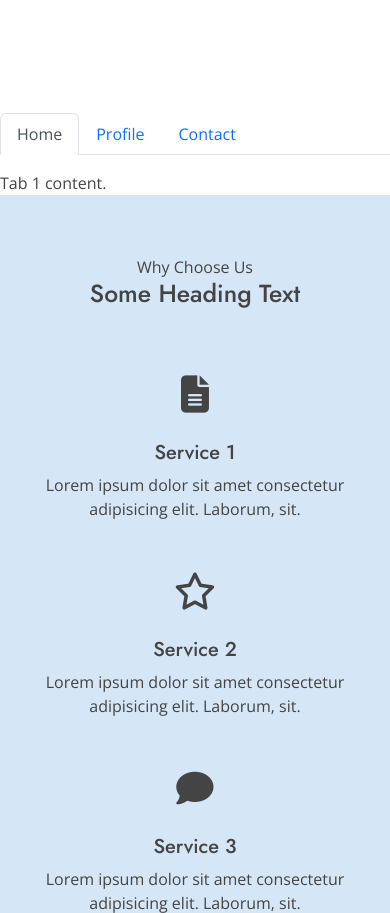
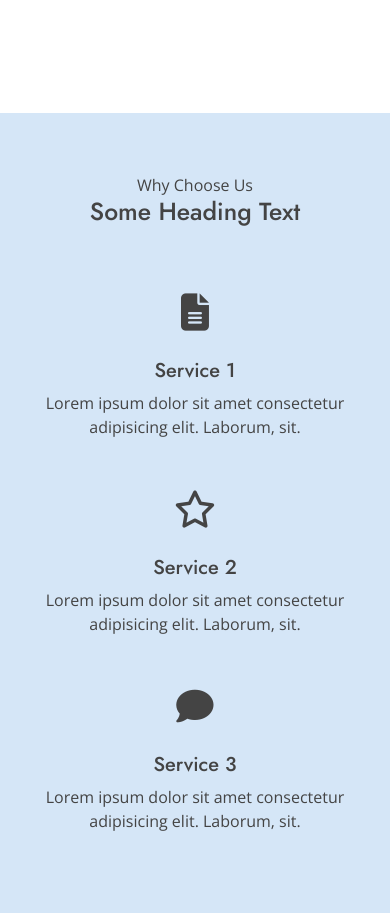
Before and after one commit to vanshitaroop/illume-client, a plain HTML site: page index.html in a window 390 px wide. Shown: the part 6138-7051 px from the top of the page. Drawn offline with nearby package versions, Linux system fonts and the light colour scheme; files whose address does not match are found by name.

Commit message:
changes by sachin

```diff
--- a/index.html
+++ b/index.html
@@ -905,39 +905,6 @@
 
 
 
-    <ul class="nav nav-tabs mb-3" id="myTab0" role="tablist">
-      <li class="nav-item" role="presentation">
-        <button class="nav-link active" id="home-tab0" data-mdb-toggle="tab" data-mdb-target="#home0" type="button"
-          role="tab" aria-controls="home" aria-selected="true">
-          Home
-        </button>
-      </li>
-      <li class="nav-item" role="presentation">
-        <button class="nav-link" id="profile-tab0" data-mdb-toggle="tab" data-mdb-target="#profile0" type="button"
-          role="tab" aria-controls="profile" aria-selected="false">
-          Profile
-        </button>
-      </li>
-      <li class="nav-item" role="presentation">
-        <button class="nav-link" id="contact-tab0" data-mdb-toggle="tab" data-mdb-target="#contact0" type="button"
-          role="tab" aria-controls="contact" aria-selected="false">
-          Contact
-        </button>
-      </li>
-    </ul>
-    <div class="tab-content" id="myTabContent0">
-      <div class="tab-pane fade show active" id="home0" role="tabpanel" aria-labelledby="home-tab0">
-        Tab 1 content.
-      </div>
-      <div class="tab-pane fade" id="profile0" role="tabpanel" aria-labelledby="profile-tab0">
-        Tab 2 content
-      </div>
-      <div class="tab-pane fade" id="contact0" role="tabpanel" aria-labelledby="contact-tab0">
-        Tab 3 content
-      </div>
-    </div>
-
-
 
     <section style="background-color: #d5e6f7;">
       <div class="page-section col-md-12 col-sm-12">
```
